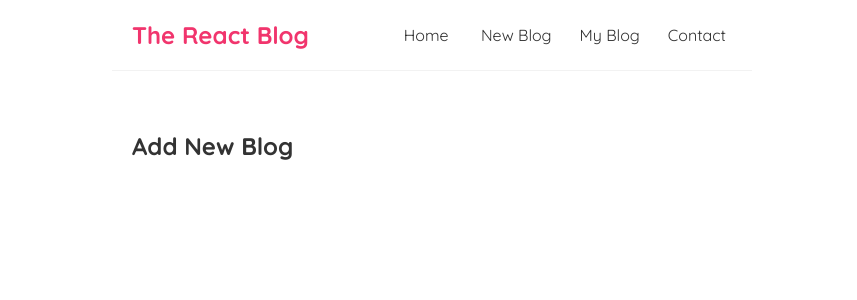
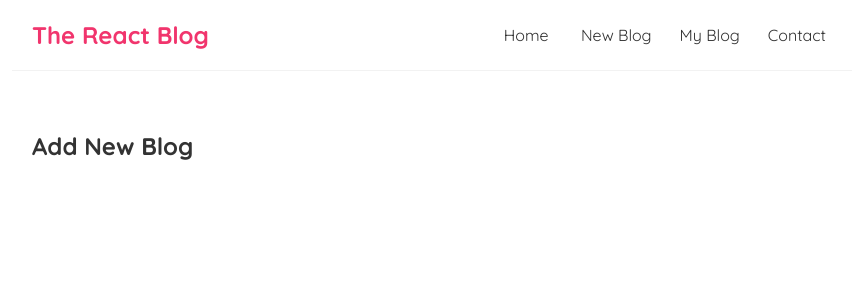
Before and after one commit to arindom38/React-Basic, a React (Create React App) app in the folder my-blog/: page /create in a window 1280 px wide. Shown: the top 300 px of the page, without its empty margins (208-1065 px from the left). Built offline with nearby package versions, Linux system fonts and the light colour scheme.

Commit message:
modifieyed some styles

```diff
--- a/my-blog/src/index.css
+++ b/my-blog/src/index.css
@@ -10,7 +10,7 @@
   padding: 20px;
   display: flex;
   align-items: center;
-  max-width: 600px;
+  max-width: 800px;
   margin: 0 auto;
   border-bottom: 1px solid #f2f2f2;
 }
@@ -29,7 +29,7 @@
   color: #f1356d;
 }
 .content {
-  max-width: 600px;
+  max-width: 800px;
   margin: 40px auto;
   padding: 20px;
 }
```
